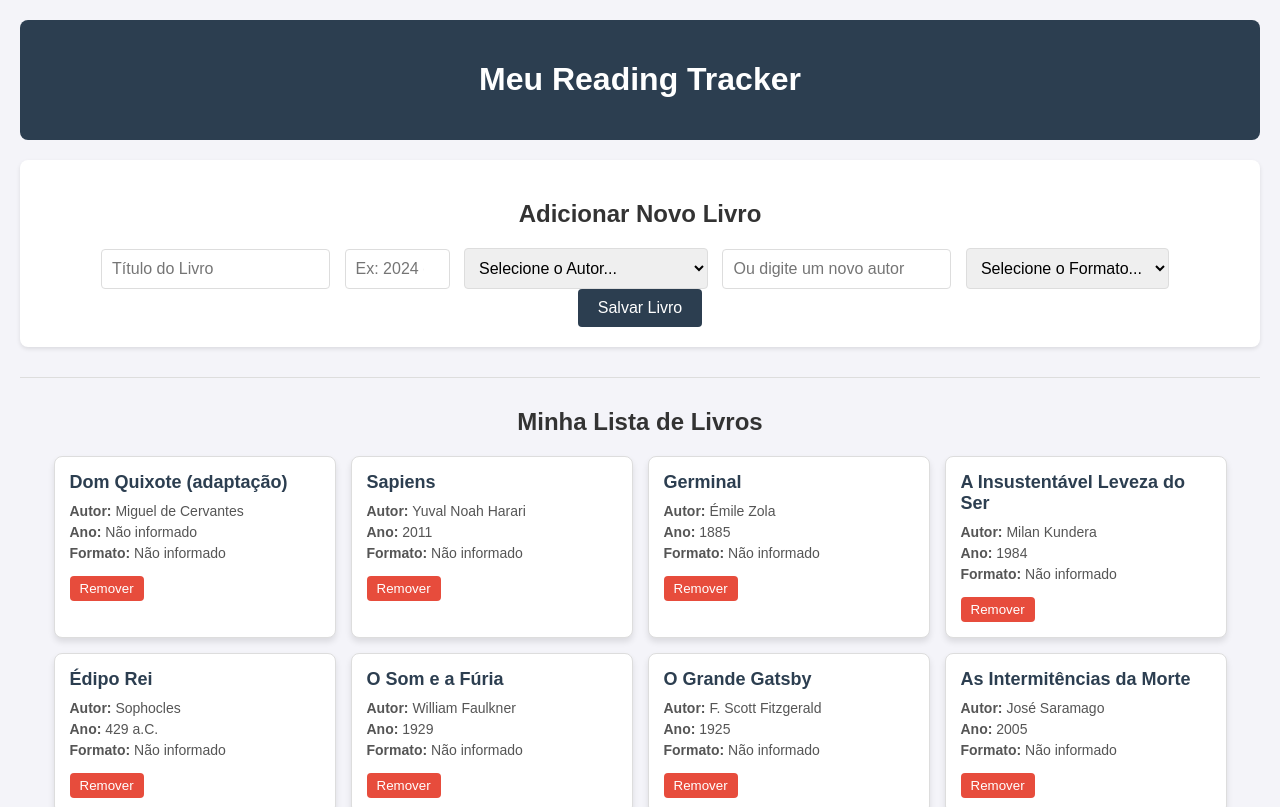
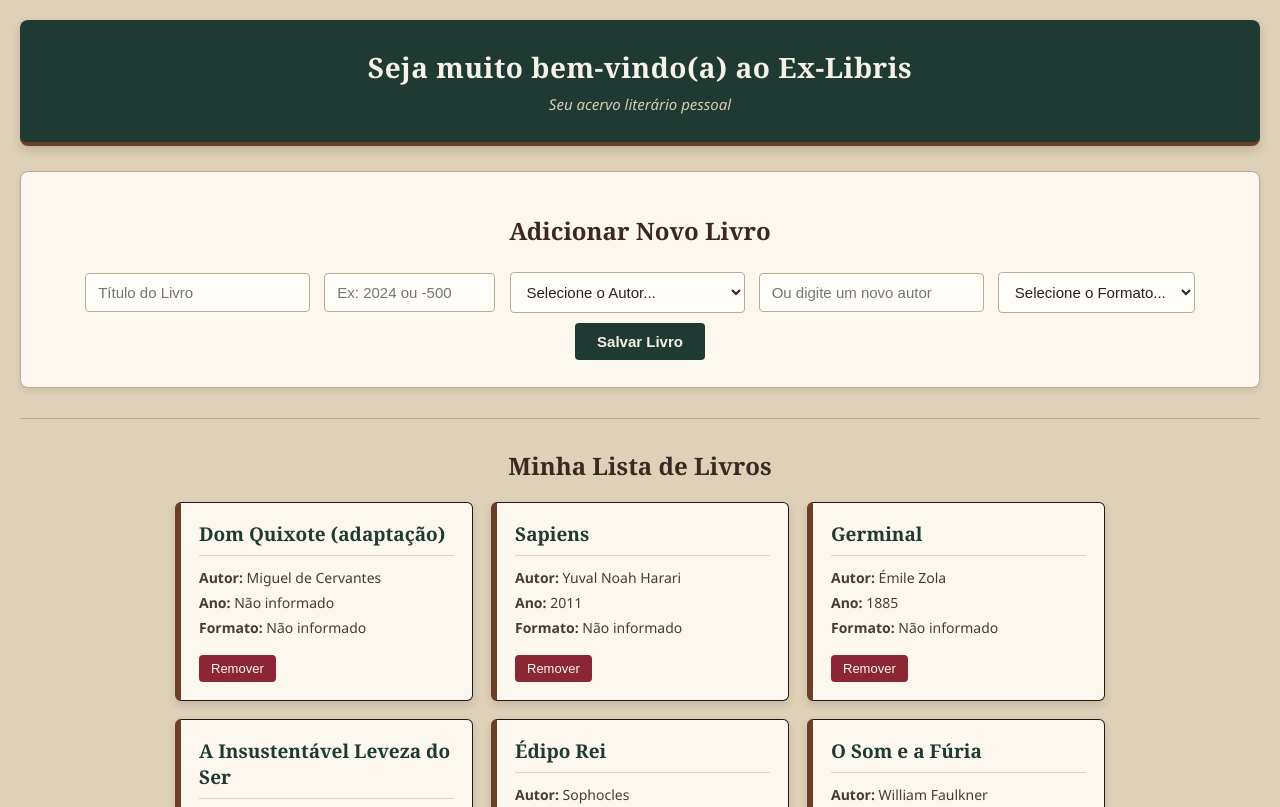
Before and after one commit to gco-dev/reading-tracker, a plain HTML site: page index.html in a window 1280 px wide. Shown: the top 807 px of the page. Drawn offline with Linux system fonts and the light colour scheme.

Commit message:
Versão 5: Estilização com tema de biblioteca (Ex-Libris) e ajustes no formulário (HTML,CSS e JS)

```diff
--- a/index.html
+++ b/index.html
@@ -8,7 +8,8 @@
 </head>
 <body>
     <header>
-        <h1>Meu Reading Tracker</h1>
+        <h1>Seja muito bem-vindo(a) ao Ex-Libris</h1>
+        <p class="subtitulo">Seu acervo literário pessoal</p>
     </header>
 
     <main>
--- a/script.js
+++ b/script.js
@@ -53,7 +53,7 @@ function mostrarLivrosNaTela() {
                     <p><strong>Autor:</strong> ${nomeDoAutor}</p>
                     <p><strong>Ano:</strong> ${anoExibicao}</p>
                     <p><strong>Formato:</strong> ${livro.form || 'Não informado'}</p>
-                    <button onclick="removerLivro(${livro.id})" style="background-color: #e74c3c; color: white; border: none; padding: 5px 10px; border-radius: 4px; cursor: pointer; margin-top: 10px;">Remover</button>
+                    <button onclick="removerLivro(${livro.id})" style="background-color: #8b2635; color: #fcf8f0; border: none; padding: 6px 12px; border-radius: 4px; cursor: pointer; margin-top: 12px; font-size: 13px;">Remover</button>
                 </div>
             `;
             caixaDeLivros.innerHTML += cartaoHTML;
--- a/style.css
+++ b/style.css
@@ -1,56 +1,102 @@
 body {
-    font-family: Arial, sans-serif;
-    background-color: #f4f4f9;
-    color: #333;
+    font-family: 'Segoe UI', Tahoma, Geneva, Verdana, sans-serif;
+    background-color: #dfd0b8; /* Fundo pergaminho mais intenso e quente */
+    color: #2c221e;
     margin: 0;
     padding: 20px;
     text-align: center;
 }
 
 header {
-    background-color: #2c3e50;
-    color: white;
-    padding: 20px;
+    background-color: #1f3a32; /* Verde-biblioteca clássico */
+    color: #f7f2e7;
+    padding: 28px 20px;
     border-radius: 8px;
-    margin-bottom: 20px;
+    border-bottom: 4px solid #6b3e26; /* Marrom madeira no lugar do amarelo */
+    margin-bottom: 25px;
+    box-shadow: 0 4px 10px rgba(44, 34, 30, 0.18);
+}
+
+header h1 {
+    font-family: Georgia, 'Times New Roman', serif;
+    margin: 0;
+    font-size: 28px;
+    letter-spacing: 0.5px;
+}
+
+.subtitulo {
+    margin: 8px 0 0 0;
+    font-size: 15px;
+    color: #d8ccb8;
+    font-style: italic;
+}
+
+h2 {
+    font-family: Georgia, 'Times New Roman', serif;
+    color: #3e2723;
 }
 
 /* Estilos do Formulário */
 .adicionar-livro {
-    background-color: white;
-    padding: 20px;
+    background-color: #fcf8f0;
+    padding: 22px;
     border-radius: 8px;
+    border: 1px solid #bfa98e;
     margin-bottom: 20px;
-    box-shadow: 0 2px 4px rgba(0,0,0,0.1);
+    box-shadow: 0 3px 6px rgba(44, 34, 30, 0.1);
 }
 
 #form-novo-livro input,
 #form-novo-livro select {
-    padding: 10px;
-    margin-right: 10px;
-    border: 1px solid #ddd;
+    padding: 10px 12px;
+    margin: 5px;
+    border: 1px solid #bfa98e;
     border-radius: 4px;
-    font-size: 16px;
+    background-color: #fffdf9;
+    color: #2c221e;
+    font-size: 15px;
+}
+
+/* Ajuste específico da caixa de ano para não cortar o texto */
+#novo-ano {
+    width: 145px;
+    -moz-appearance: textfield; /* Remove as setas no Firefox */
+}
+
+/* Remove as setas laterais no Chrome, Edge e Safari */
+#novo-ano::-webkit-outer-spin-button,
+#novo-ano::-webkit-inner-spin-button {
+    -webkit-appearance: none;
+    margin: 0;
+}
+
+#form-novo-livro input:focus,
+#form-novo-livro select:focus {
+    outline: none;
+    border-color: #1f3a32;
 }
 
 #form-novo-livro button {
-    padding: 10px 20px;
-    background-color: #2c3e50;
-    color: white;
+    padding: 10px 22px;
+    margin: 5px;
+    background-color: #1f3a32;
+    color: #f7f2e7;
     border: none;
     border-radius: 4px;
-    font-size: 16px;
+    font-size: 15px;
+    font-weight: bold;
     cursor: pointer;
+    transition: background-color 0.2s ease;
 }
 
 #form-novo-livro button:hover {
-    background-color: #1a252f;
+    background-color: #142621;
 }
 
 hr {
     border: 0;
     height: 1px;
-    background: #ddd;
+    background: #bfa98e;
     margin: 30px 0;
 }
 
@@ -58,30 +104,40 @@ hr {
 .grid-livros {
     display: flex;
     flex-wrap: wrap;
-    gap: 15px;
+    gap: 18px;
     justify-content: center;
     margin-top: 20px;
 }
 
-/* Visual individual de cada cartão */
+/* Visual individual de cada cartão (contorno fino preto + lombada marrom) */
 .cartao-livro {
-    background-color: white;
-    border: 1px solid #ddd;
-    border-radius: 8px;
-    padding: 15px;
-    width: 250px;
-    box-shadow: 0 4px 6px rgba(0,0,0,0.1);
+    background-color: #fcf8f0;
+    border: 1px solid #1f1a17; /* Contorno fino preto em cima, direita e baixo */
+    border-left: 6px solid #6b3e26; /* Lombada marrom na esquerda */
+    border-radius: 6px;
+    padding: 18px;
+    width: 255px;
+    box-shadow: 0 4px 8px rgba(44, 34, 30, 0.14);
     text-align: left;
+    transition: transform 0.2s ease, box-shadow 0.2s ease;
+}
+
+.cartao-livro:hover {
+    transform: translateY(-3px);
+    box-shadow: 0 6px 14px rgba(44, 34, 30, 0.2);
 }
 
 .cartao-livro h3 {
-    margin: 0 0 10px 0;
-    color: #2c3e50;
-    font-size: 18px;
+    font-family: Georgia, 'Times New Roman', serif;
+    margin: 0 0 12px 0;
+    color: #1f3a32;
+    font-size: 19px;
+    border-bottom: 1px solid #dfd3c3;
+    padding-bottom: 8px;
 }
 
 .cartao-livro p {
-    margin: 5px 0;
-    color: #555;
+    margin: 6px 0;
+    color: #4a3b32;
     font-size: 14px;
 }
```
